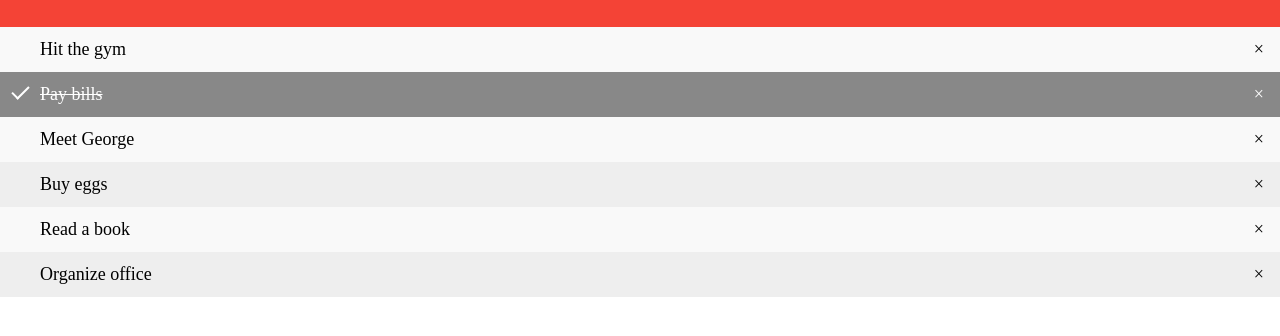
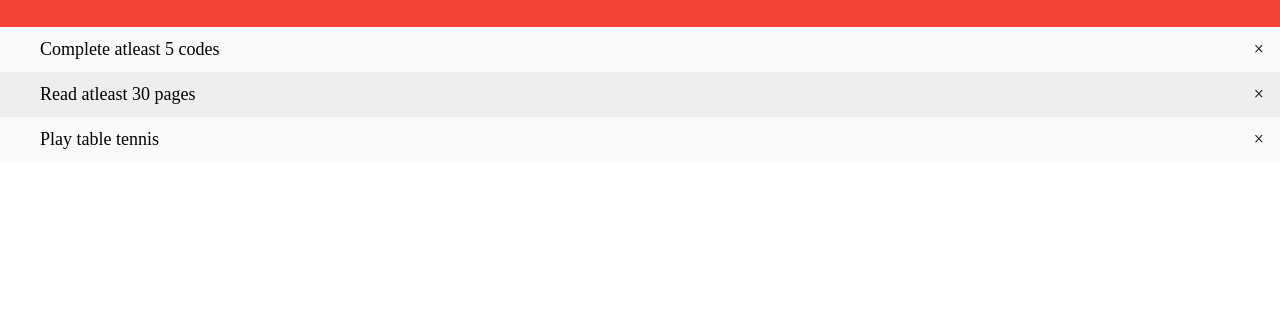
Before and after one commit to Srikarjaladi/todo-list, a plain HTML site: page index.html in a window 1280 px wide. Shown: the part 108-444 px from the top of the page. Drawn offline with Linux system fonts and the light colour scheme.

Commit message:
Update index.html

```diff
--- a/index.html
+++ b/index.html
@@ -134,12 +134,9 @@ input {
 </div>
 
 <ul id="myUL">
-  <li>Hit the gym</li>
-  <li class="checked">Pay bills</li>
-  <li>Meet George</li>
-  <li>Buy eggs</li>
-  <li>Read a book</li>
-  <li>Organize office</li>
+  <li>Complete atleast 5 codes</li>
+  <li>Read atleast 30 pages</li>
+  <li>Play table tennis</li>
 </ul>
 
 <script>
```
